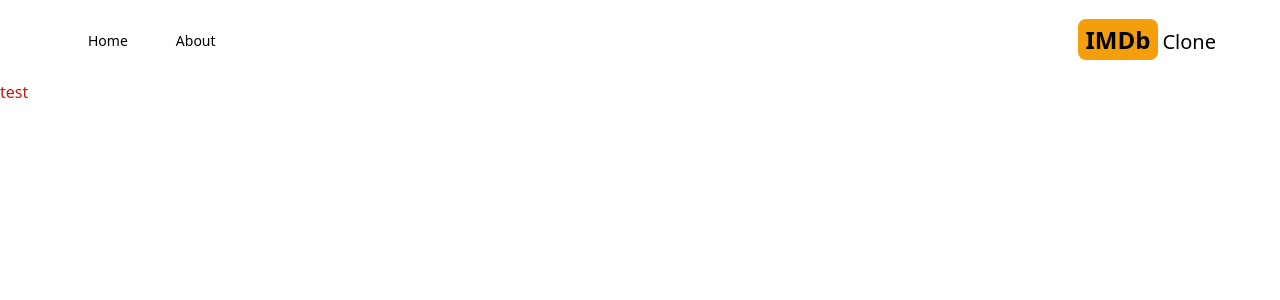
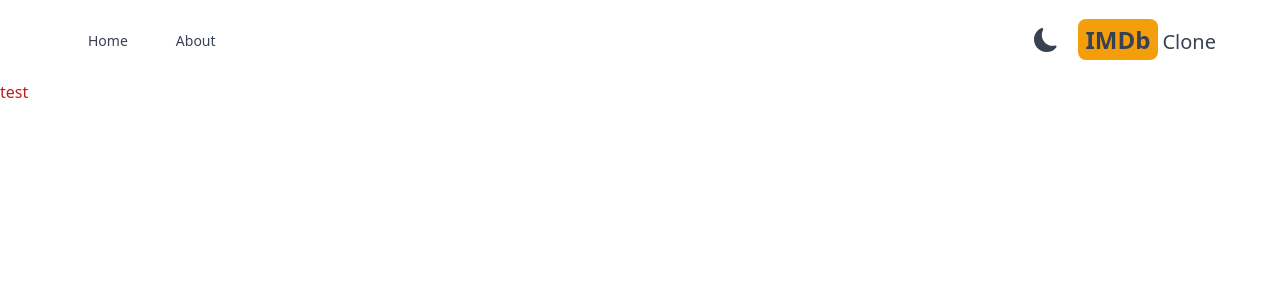
Before and after one commit to ok4d4/imdb, a Next.js app: page / in a window 1280 px wide. Shown: the top 300 px of the page. Built offline with nearby package versions, Linux system fonts and the light colour scheme.

Commit message:
add dark mode

```diff
--- a/package.json
+++ b/package.json
@@ -16,6 +16,7 @@
     "eslint": "8.38.0",
     "eslint-config-next": "13.3.0",
     "next": "13.3.0",
+    "next-themes": "^0.2.1",
     "postcss": "8.4.21",
     "react": "18.2.0",
     "react-dom": "18.2.0",
--- /dev/null
+++ b/src/app/Providers.tsx
@@ -0,0 +1,13 @@
+"use client";
+
+import { ThemeProvider } from "next-themes";
+
+export default function Providers({ children }: { children: React.ReactNode }) {
+  return (
+    <ThemeProvider enableSystem={true} attribute="class">
+      <div className="dark:bg-gray-700 dark:text-gray-200 text-gray-700 transition-colors duration-300 min-h-screen select-none">
+        {children}
+      </div>
+    </ThemeProvider>
+  );
+}
--- a/src/app/layout.tsx
+++ b/src/app/layout.tsx
@@ -1,5 +1,6 @@
 import Header from "@/components/Header";
 import "./globals.css";
+import Providers from "./Providers";
 
 export const metadata = {
   title: "開発中",
@@ -14,8 +15,10 @@ export default function RootLayout({
   return (
     <html lang="en">
       <body>
-        <Header />
-        {children}
+        <Providers>
+          <Header />
+          {children}
+        </Providers>
       </body>
     </html>
   );
--- /dev/null
+++ b/src/components/DarkModeSwitch.tsx
@@ -0,0 +1,31 @@
+"use client";
+
+import { MdLightMode } from "react-icons/md";
+import { BsFillMoonFill } from "react-icons/bs";
+import { useTheme } from "next-themes";
+import { useEffect, useState } from "react";
+
+export default function DarkModeSwitch() {
+  const { systemTheme, theme, setTheme } = useTheme();
+  const [mounted, setMounted] = useState(false);
+
+  useEffect(() => {
+    setMounted(true), [];
+  });
+  const currentTheme = theme === "system" ? systemTheme : theme;
+  return (
+    <>
+      {mounted && currentTheme === "dark" ? (
+        <MdLightMode
+          onClick={() => setTheme("light")}
+          className="text-2xl cursor-pointer hover:text-amber-600"
+        />
+      ) : (
+        <BsFillMoonFill
+          onClick={() => setTheme("dark")}
+          className="text-2xl cursor-pointer hover:text-amber-600"
+        />
+      )}
+    </>
+  );
+}
--- a/src/components/Header.tsx
+++ b/src/components/Header.tsx
@@ -2,6 +2,7 @@ import Link from "next/link";
 import MenuItem from "./MenuItem";
 import { AiFillHome } from "react-icons/ai";
 import { BsFillInfoCircleFill } from "react-icons/bs";
+import DarkModeSwitch from "./DarkModeSwitch";
 export default function Header() {
   return (
     <div className="flex justify-between mx-2 max-w-6xl sm:mx-auto items-center py-6">
@@ -13,7 +14,8 @@ export default function Header() {
           Icon={BsFillInfoCircleFill}
         />
       </div>
-      <div className="">
+      <div className="flex items-center space-x-5">
+        <DarkModeSwitch />
         <Link href="/">
           <h2 className="text-2xl">
             <span className="font-bold bg-amber-500 py-1 px-2 rounded-lg mr-1">
--- a/tailwind.config.js
+++ b/tailwind.config.js
@@ -1,18 +1,19 @@
 /** @type {import('tailwindcss').Config} */
 module.exports = {
   content: [
-    './src/pages/**/*.{js,ts,jsx,tsx}',
-    './src/components/**/*.{js,ts,jsx,tsx}',
-    './src/app/**/*.{js,ts,jsx,tsx}',
+    "./src/pages/**/*.{js,ts,jsx,tsx}",
+    "./src/components/**/*.{js,ts,jsx,tsx}",
+    "./src/app/**/*.{js,ts,jsx,tsx}",
   ],
   theme: {
     extend: {
       backgroundImage: {
-        'gradient-radial': 'radial-gradient(var(--tw-gradient-stops))',
-        'gradient-conic':
-          'conic-gradient(from 180deg at 50% 50%, var(--tw-gradient-stops))',
+        "gradient-radial": "radial-gradient(var(--tw-gradient-stops))",
+        "gradient-conic":
+          "conic-gradient(from 180deg at 50% 50%, var(--tw-gradient-stops))",
       },
     },
   },
   plugins: [],
-}
+  darkMode: "class",
+};
```
Also changed, not shown: 1 other file (tests, documents, lock files or other folders).
